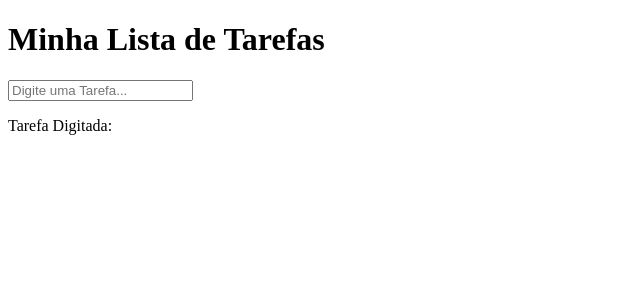
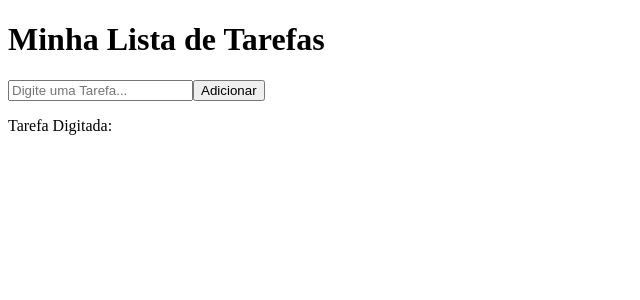
Before and after one commit to AdrianaRoza/To-do-List, a React (Vite) app: page / in a window 1280 px wide. Shown: the top 300 px of the page, without its empty margins (0-640 px from the left). Built offline with nearby package versions, Linux system fonts and the light colour scheme.

Commit message:
creating list and button

```diff
--- a/src/App.jsx
+++ b/src/App.jsx
@@ -2,7 +2,14 @@ import { useState } from "react"
 
 const App = () => {
 
-  const [tarefa, setTarefas] = useState("")
+  const [tarefa, setTarefa] = useState("")
+  const [lista, setLista] = useState([])
+
+  const adicionarTarefa = () =>{
+    if(tarefa.trim() === "") return // evita tarefa vazia
+    setLista([...lista, tarefa])
+    setTarefa("")
+  }
 
   return(
     <div>
@@ -12,9 +19,11 @@ const App = () => {
       <input
         type="text"
         value={tarefa}
-        onChange={(e) => setTarefas(e.target.value)}
+        onChange={(e) => setTarefa(e.target.value)}
         placeholder="Digite uma Tarefa..."
       />
+
+      <button onClick={adicionarTarefa}>Adicionar</button>
 
       <p>Tarefa Digitada: {tarefa}</p>
     </div>
```
